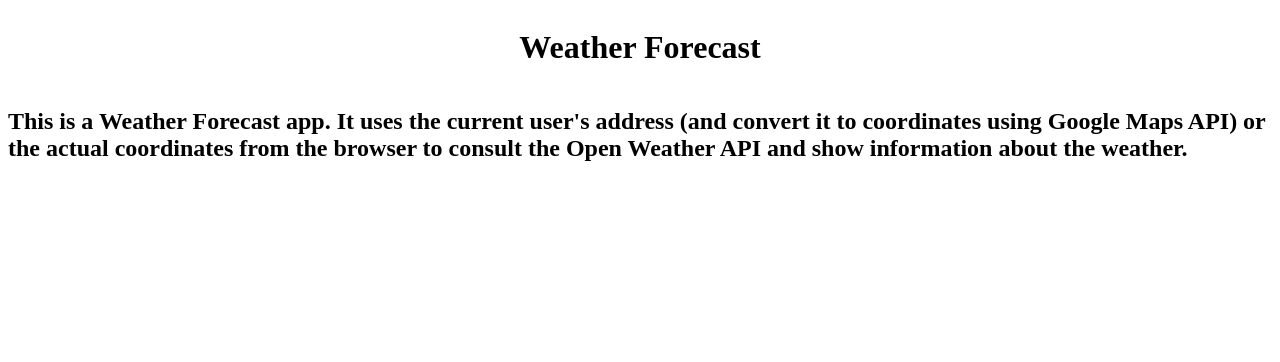
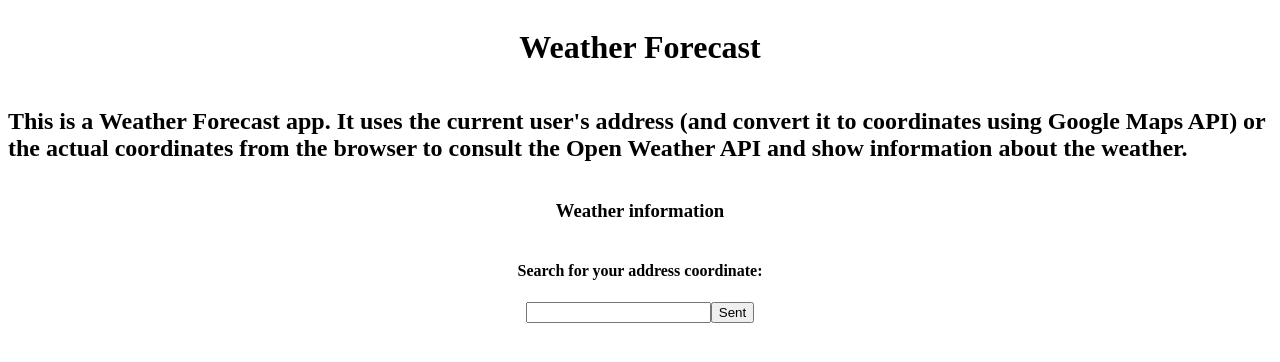
Before and after one commit to rickrd/weather-forecast, a React (Create React App) app: page / in a window 1280 px wide. Shown: the top 362 px of the page. Built offline with nearby package versions, Linux system fonts and the light colour scheme; no server answers.

Commit message:
created body and search coordinates components

```diff
--- /dev/null
+++ b/src/components/molecules/SearchCoordinate.js
@@ -0,0 +1,30 @@
+import React from 'react'
+import styled from 'styled-components'
+
+const SearchCoordinateWrapper = styled.div`
+  display: flex;
+  flex-direction: column;
+  align-items: center;
+  justify-content: center;
+`
+
+const SearchCoordinateForm = styled.div`
+  display: flex;
+  flex-direction: row;
+  align-items: center;
+  justify-content: center;
+`
+
+const SearchCoordinate = () => {
+  return (
+    <SearchCoordinateWrapper>
+      <h4>Search for your address coordinate:</h4>
+      <SearchCoordinateForm>
+        <input></input>
+        <button>Sent</button>
+      </SearchCoordinateForm>
+    </SearchCoordinateWrapper>
+  )
+}
+
+export default SearchCoordinate
--- /dev/null
+++ b/src/components/organisms/Body.js
@@ -0,0 +1,21 @@
+import React from 'react'
+import styled from 'styled-components'
+import SearchCoordinate from '../molecules/SearchCoordinate'
+
+const BodyWrapper = styled.div`
+  display: flex;
+  flex-direction: column;
+  align-items: center;
+  justify-content: center;
+`
+
+const Body = () => {
+  return (
+    <BodyWrapper>
+      <h3>Weather information</h3>
+      <SearchCoordinate></SearchCoordinate>
+    </BodyWrapper>
+  )
+}
+
+export default Body
--- a/src/components/pages/Home.js
+++ b/src/components/pages/Home.js
@@ -1,9 +1,11 @@
 import React from 'react'
 import Header from '../organisms/Header'
+import Body from '../organisms/Body'
+import styled from 'styled-components'
 
 const getLocation = () => {
   if (navigator.geolocation) {
-    navigator.geolocation.getCurrentPosition(showPosition)
+    navigator.geolocation.getCurrentPosition(showPosition, showError)
   } else {
     alert('Geolocation is not supported by this browser.')
   }
@@ -13,10 +15,41 @@
   alert('Latitude: ' + position.coords.latitude + '<br>Longitude: ' + position.coords.longitude)
 }
 
+const showError = error => {
+  switch (error.code) {
+    case error.PERMISSION_DENIED:
+      alert('User denied the request for Geolocation.')
+      break
+    case error.POSITION_UNAVAILABLE:
+      alert('Location information is unavailable.')
+      break
+    case error.TIMEOUT:
+      alert('The request to get user location timed out.')
+      break
+    case error.UNKNOWN_ERROR:
+      alert('An unknown error occurred.')
+      break
+  }
+}
+
+const HomeWrapper = styled.div`
+  max-width: 1280px;
+  margin: 0 auto;
+  display: flex;
+  flex-direction: column;
+  align-items: center;
+  justify-content: center;
+`
+
 const Home = () => {
   getLocation()
 
-  return <Header></Header>
+  return (
+    <HomeWrapper>
+      <Header></Header>
+      <Body></Body>
+    </HomeWrapper>
+  )
 }
 
 export default Home
```
